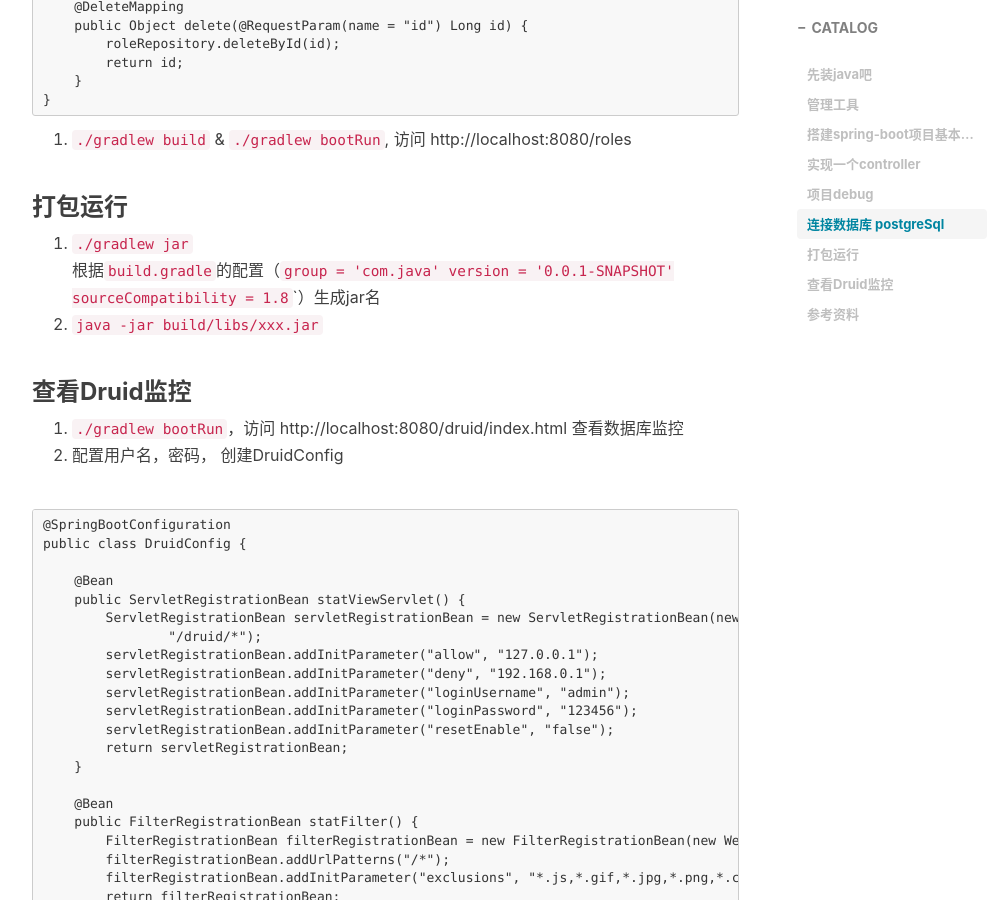
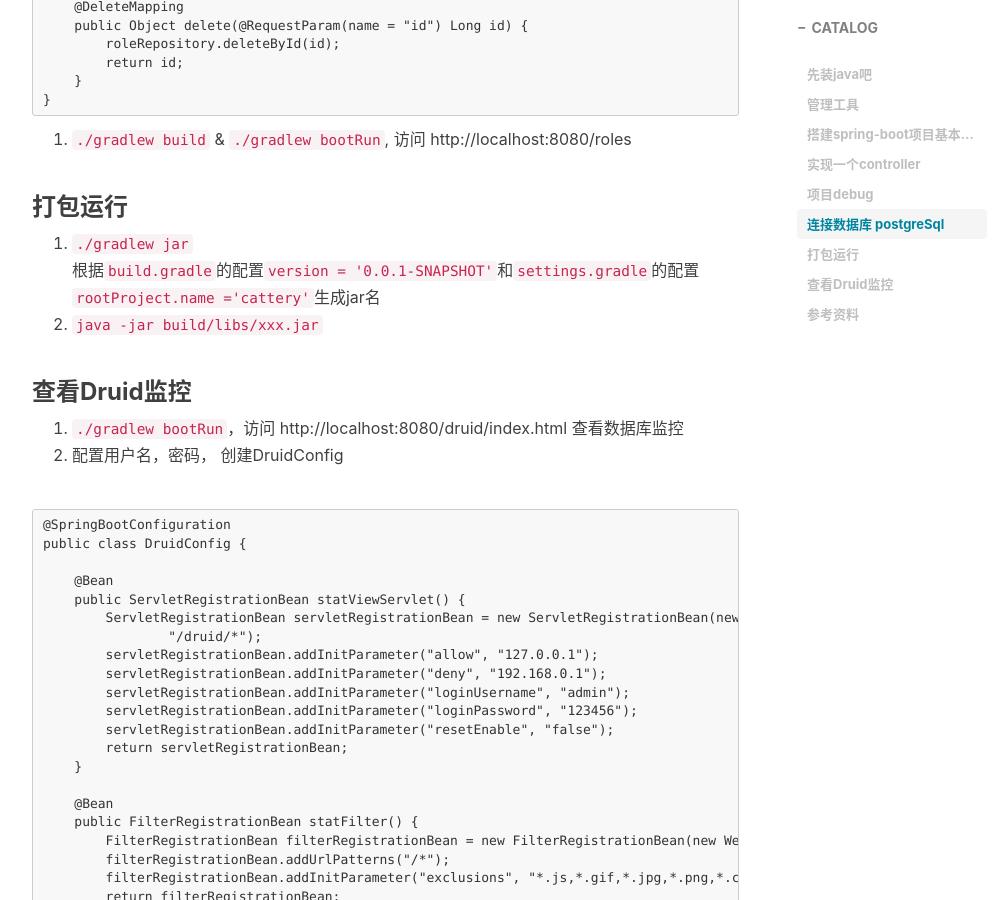
Before and after one commit to dongjx/dongjx.github.io, a Jekyll site: the page built from _posts/2018-05-20-搭建-spring-boot-项目.md, in a window 1280 px wide and 900 px high, scrolled down 5601 px. Shown: the whole window, without its empty margins (233-1237 px from the left). Built offline with Jekyll 4.4.1, drawn with Linux system fonts in a browser that asks for light colours; nearby versions of some CDN libraries; comment, search, counter and statistics services are not loaded.

Commit message:
update post

```diff
--- a/_posts/2018-05-20-搭建-spring-boot-项目.md
+++ b/_posts/2018-05-20-搭建-spring-boot-项目.md
@@ -240,7 +240,7 @@ public class RoleController {
 ### 打包运行
 
 1. `./gradlew jar`
-根据`build.gradle`的配置（`group = 'com.java' version = '0.0.1-SNAPSHOT' sourceCompatibility = 1.8``）生成jar名
+根据`build.gradle`的配置`version = '0.0.1-SNAPSHOT'`和`settings.gradle`的配置`rootProject.name ='cattery'`生成jar名
 2. `java -jar build/libs/xxx.jar`
 
 
```
